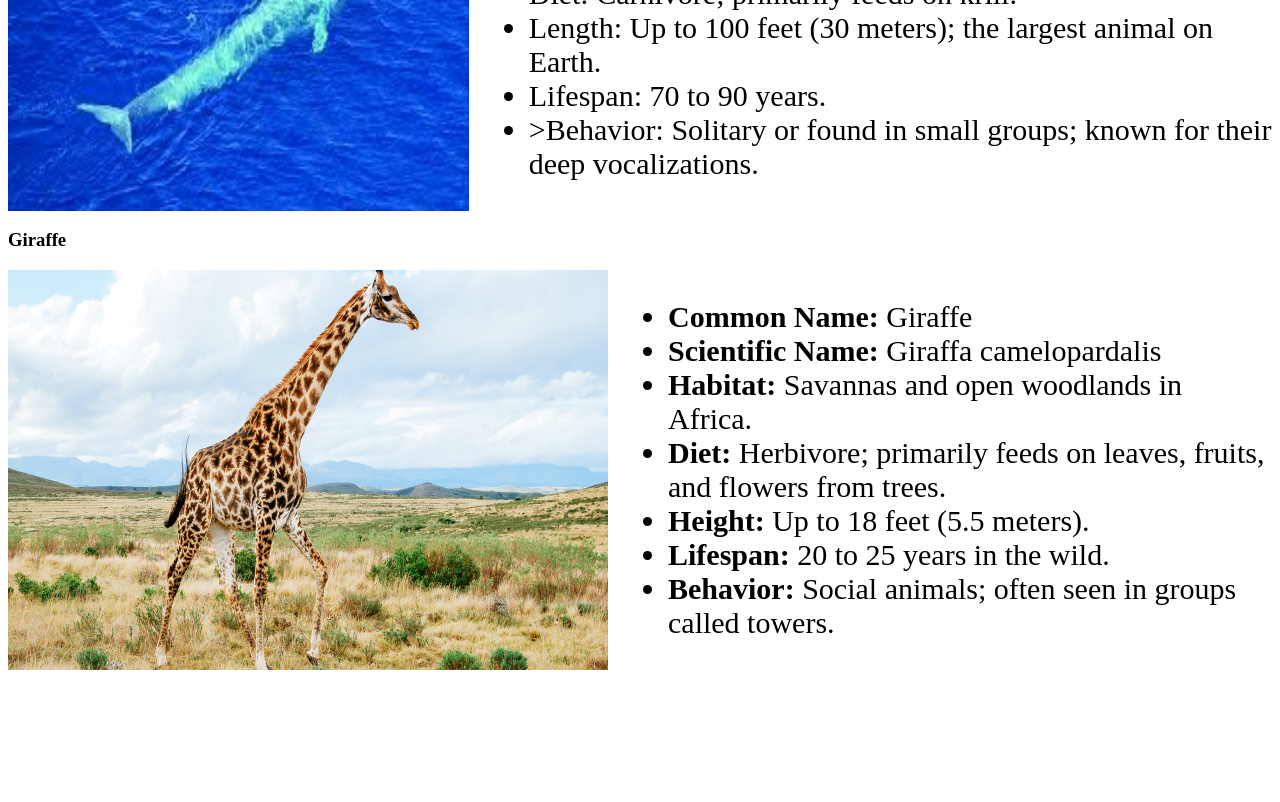
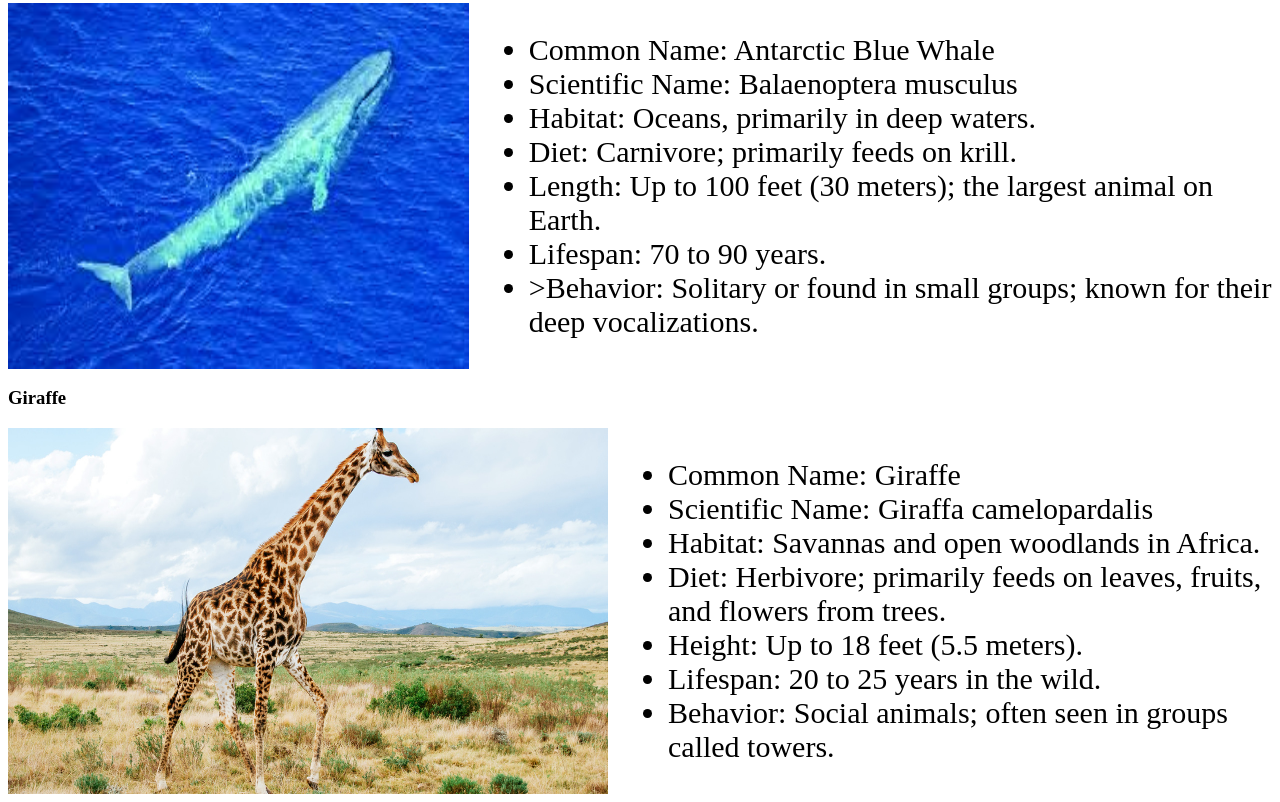
Before and after one commit to Mostafa3o/animals-project, a plain HTML site: page mammals.html in a window 1280 px wide. Shown: the part 1059-1861 px from the top of the page. Before the commit the page ends 1737 px from the top, so only its background shows below. Drawn offline with Linux system fonts and the light colour scheme.

Commit message:
Add files via upload

```diff
--- a/mammals.html
+++ b/mammals.html
@@ -29,7 +29,7 @@
     <section>
         <h3>African Elephant</h3>
         <div class="content">
-            <img src="/African-elephant-Kenya.webp" >
+            <img src="/download (3).jpeg" >
             <div class="text">
                 <ul>
                     <li>Common Name: African Elephant</li>
@@ -67,13 +67,13 @@
             <img src="/WR202206_GiraffeTranslocation_012_360559_reduced.jpg" >
             <div class="text">
                 <ul>
-                    <li><strong>Common Name:</strong> Giraffe</li>
-                    <li><strong>Scientific Name:</strong> Giraffa camelopardalis</li>
-                    <li><strong>Habitat:</strong> Savannas and open woodlands in Africa.</li>
-                    <li><strong>Diet:</strong> Herbivore; primarily feeds on leaves, fruits, and flowers from trees.</li>
-                    <li><strong>Height:</strong> Up to 18 feet (5.5 meters).</li>
-                    <li><strong>Lifespan:</strong> 20 to 25 years in the wild.</li>
-                    <li><strong>Behavior:</strong> Social animals; often seen in groups called towers.</li>
+                    <li>Common Name: Giraffe</li>
+                    <li>Scientific Name: Giraffa camelopardalis</li>
+                    <li>Habitat: Savannas and open woodlands in Africa.</li>
+                    <li>Diet: Herbivore; primarily feeds on leaves, fruits, and flowers from trees.</li>
+                    <li>Height: Up to 18 feet (5.5 meters).</li>
+                    <li>Lifespan: 20 to 25 years in the wild.</li>
+                    <li>Behavior: Social animals; often seen in groups called towers.</li>
                 </ul>
             </div>
         </div>
```
Also changed, not shown: index.html (+1 -1 lines), reptiles.html (+1 -1 lines), download (3).jpeg (added).
